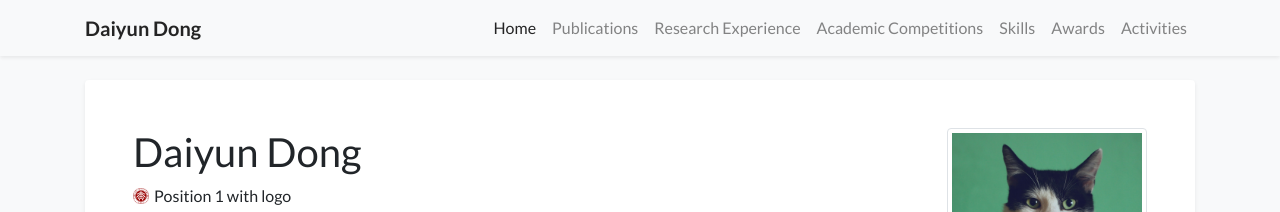
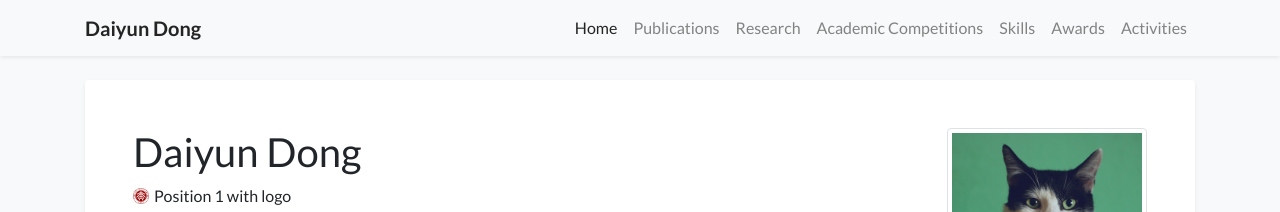
Before and after one commit to daiyundong/academic-homepage, a Jekyll site: the page built from index.html, in a window 1280 px wide. Shown: the top 212 px of the page. Built offline with Jekyll 4.4.1, drawn with Linux system fonts in a browser that asks for light colours; a style sheet for code colours, icons or effects is not loaded.

Commit message:
Update navigation.yml

```diff
--- a/_data/navigation.yml
+++ b/_data/navigation.yml
@@ -3,8 +3,8 @@ pages:
   url: /
 - name: Publications
   url: /publications
-- name: Research Experience
-  url: /research_experience
+- name: Research
+  url: /research
 - name: Academic Competitions
   url: /academic_competitions
 - name: Skills
```
